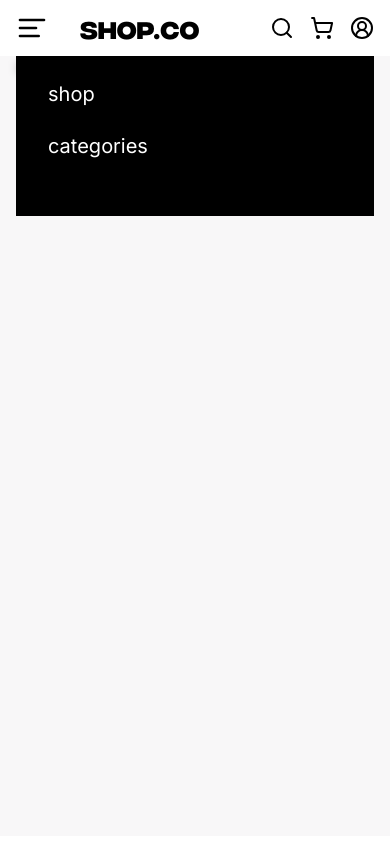
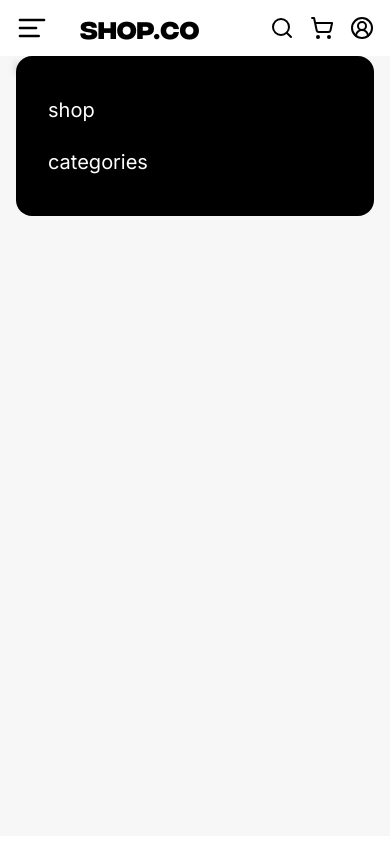
Before and after one commit to AJ1732/shop.co, a Next.js app: page / in a window 390 px wide. Both pictures are taken after a click on the button 32 px from the left and 28 px from the top of the page. Shown: the top 844 px of the page. Built offline with nearby package versions, Linux system fonts and the light colour scheme.

Commit message:
chore: adjust navigation styles

```diff
--- a/src/components/layout/Navbar/index.tsx
+++ b/src/components/layout/Navbar/index.tsx
@@ -93,7 +93,7 @@ const Navbar = () => {
           className="full-width absolute inset-0 size-full bg-shade-100/50 backdrop-blur-sm"
         />
 
-        <nav className="z-10 h-40 bg-black px-8 py-6 text-white">
+        <nav className="z-10 h-fit rounded-2xl bg-black px-8 py-10 text-white">
           <ul className="flex flex-col items-start justify-center gap-6">
             {navlinks.map(({ name, link }) => (
               <li key={name} className="text-xl">
```
